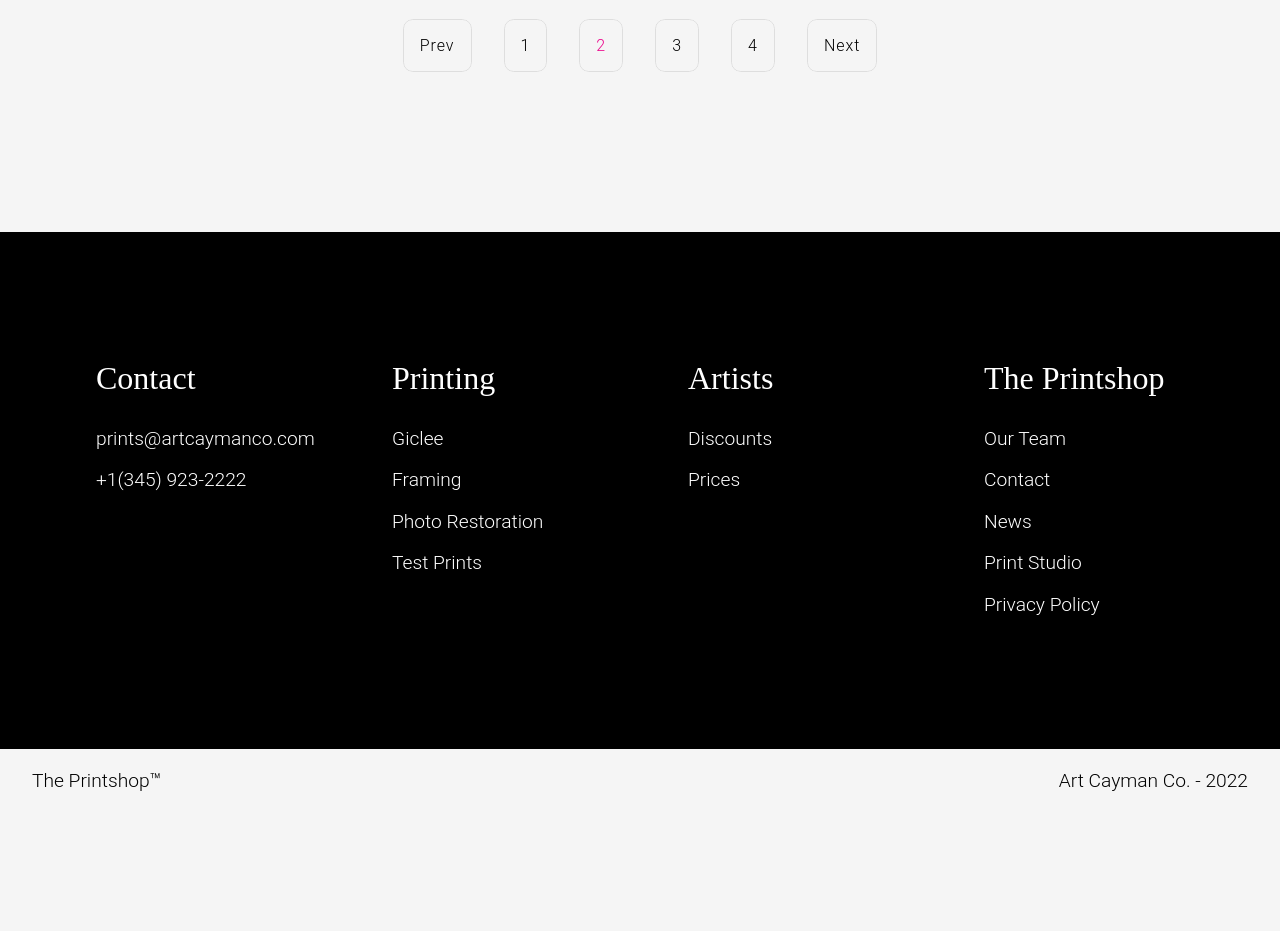
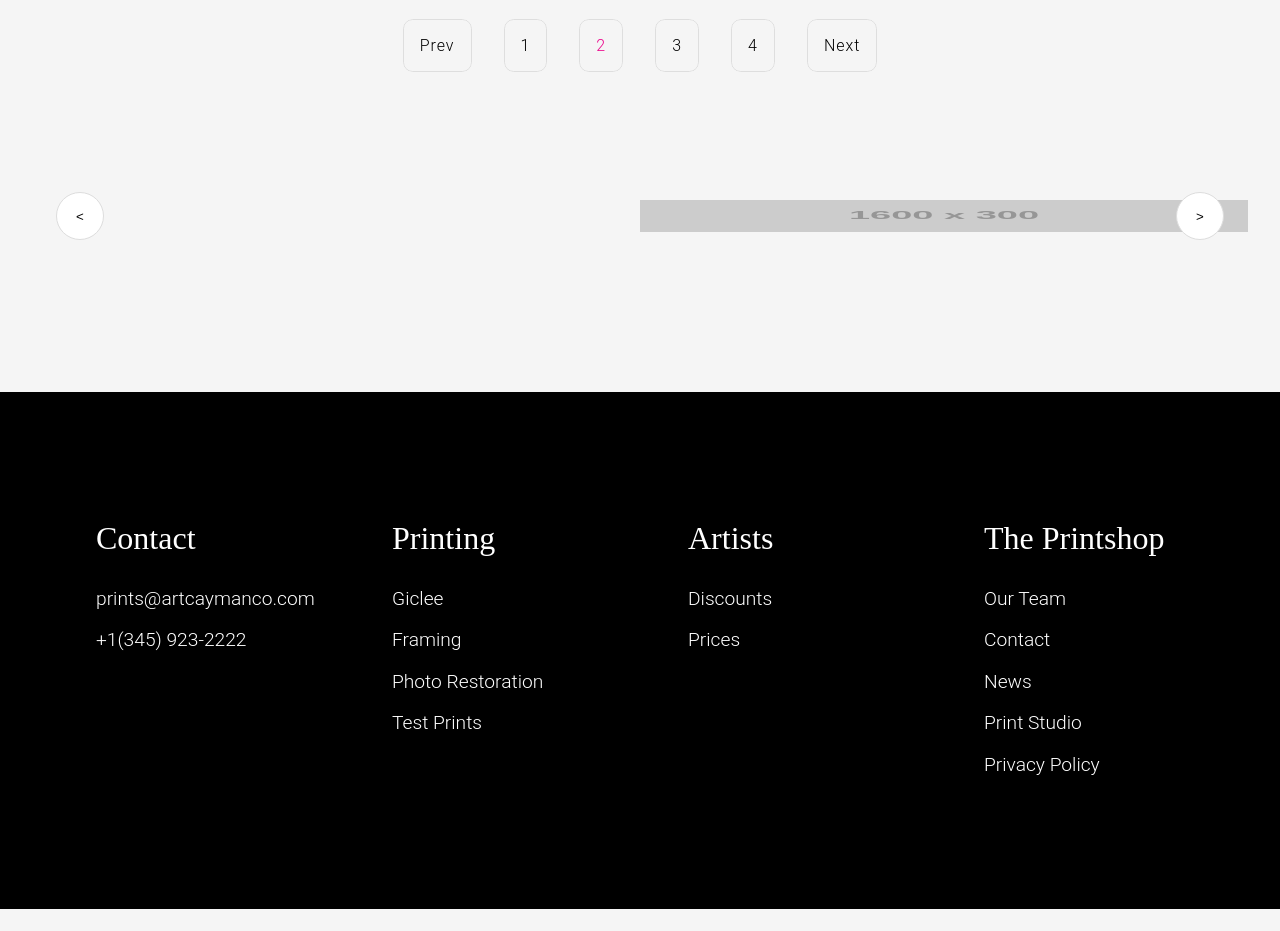
Before and after one commit to maxflorex/theprintshop, a Next.js app: page /products/canvas in a window 1280 px wide. Shown: the part 2080-3011 px from the top of the page. Before the commit the page ends 2893 px from the top, so only its background shows below. Built offline with nearby package versions, Linux system fonts and the light colour scheme.

Commit message:
Slider 2

```diff
--- a/package.json
+++ b/package.json
@@ -11,6 +11,7 @@
     "next": "12.0.8",
     "react": "17.0.2",
     "react-dom": "17.0.2",
+    "react-icons": "^4.3.1",
     "react-swipeable": "^6.2.0",
     "styled-components": "^5.3.3"
   },
--- /dev/null
+++ b/pages/components/Infinite.jsx
@@ -0,0 +1,54 @@
+import React, { useEffect, useState } from 'react';
+
+const Infinite = (props) => {
+    const { children } = props;
+
+    // ...
+    const [currentIndex, setCurrentIndex] = useState(0);
+    const [length, setLength] = useState(children.length);
+
+    // Set the length to match current children from props
+    useEffect(() => {
+        setLength(children.length);
+    }, [children]);
+    // ...
+
+    const next = () => {
+        if (currentIndex < length - 1) {
+            setCurrentIndex((prevState) => prevState + 1);
+        }
+    };
+
+    const prev = () => {
+        if (currentIndex > 0) {
+            setCurrentIndex((prevState) => prevState - 1);
+        }
+    };
+
+    return (
+        <div className="carousel-container">
+            <div className="carousel-wrapper">
+                <button onClick={prev} className="left-arrow">
+                    &lt;
+                </button>
+                <div className="carousel-content-wrapper">{/*...*/}</div>
+                {/* You can alwas change the content of the button to other things */}
+                <button onClick={next} className="right-arrow">
+                    &gt;
+                </button>
+                <div className="carousel-content-wrapper">
+                    <div
+                        className="carousel-content"
+                        style={{
+                            transform: `translateX(-${currentIndex * 100}%)`,
+                        }}
+                    >
+                        {children}
+                    </div>
+                </div>
+            </div>
+        </div>
+    );
+};
+
+export default Infinite;
--- a/pages/products/canvas.js
+++ b/pages/products/canvas.js
@@ -9,7 +9,7 @@ import GalleryWrap from '../components/GalleryWrap'
 import Tabs from '../components/Tabs';
 import { useState } from 'react';
 import Carousel, { CarouselItem } from '../components/Carousel';
-
+import Infinite from '../components/Infinite'
 
 
 const TAB = {
@@ -86,6 +86,13 @@ const canvas = () => {
           <CarouselItem>Item 4</CarouselItem>
         </Carousel>
 
+        <Column>
+          <Infinite>
+            <img src="https://via.placeholder.com/1600x300" alt="placeholder" />
+            <img src="https://via.placeholder.com/1600x300" alt="placeholder" />
+            <img src="https://via.placeholder.com/1600x300" alt="placeholder" />
+          </Infinite>
+        </Column>
 
       </section>
     </>
--- a/styles/globals.css
+++ b/styles/globals.css
@@ -159,3 +159,61 @@ hr {
 .active {
     color: var(--accent);
 }
+
+/*  */
+
+.carousel-container {
+    width: 100%;
+    display: flex;
+    flex-direction: column;
+}
+
+.carousel-wrapper {
+    display: flex;
+    width: 100%;
+    position: relative;
+}
+
+.carousel-content-wrapper {
+    overflow: hidden;
+    width: 100%;
+    height: 100%;
+}
+
+.carousel-content {
+    display: flex;
+    transition: all 250ms linear;
+    -ms-overflow-style: none;  /* hide scrollbar in IE and Edge */
+    scrollbar-width: none;  /* hide scrollbar in Firefox */
+}
+
+/* hide scrollbar in webkit browser */
+.carousel-content::-webkit-scrollbar, .carousel-content::-webkit-scrollbar {
+    display: none;
+}
+
+.carousel-content > * {
+    width: 100%;
+    flex-shrink: 0;
+    flex-grow: 1;
+}
+
+.left-arrow, .right-arrow {
+    position: absolute;
+    z-index: 1;
+    top: 50%;
+    transform: translateY(-50%);
+    width: 48px;
+    height: 48px;
+    border-radius: 24px;
+    background-color: white;
+    border: 1px solid #ddd;
+}
+
+.left-arrow {
+    left: 24px;
+}
+
+.right-arrow {
+    right: 24px;
+}
```
Also changed, not shown: 1 other file (tests, documents, lock files or other folders).
